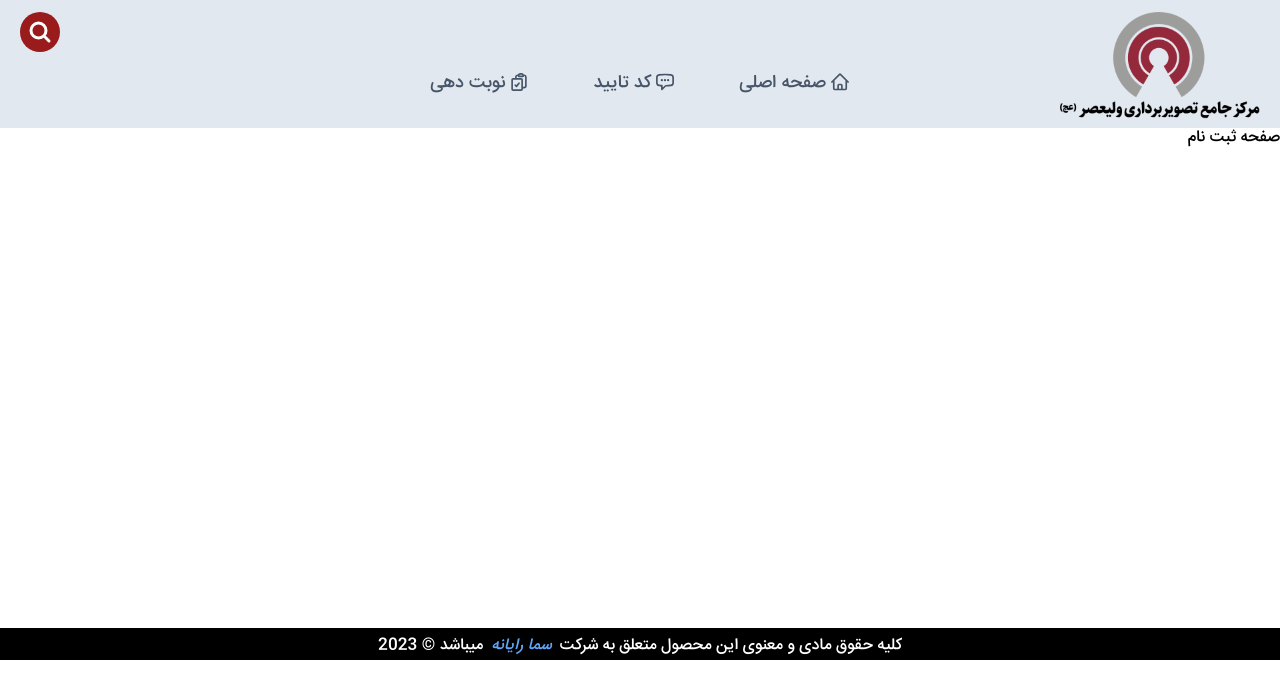
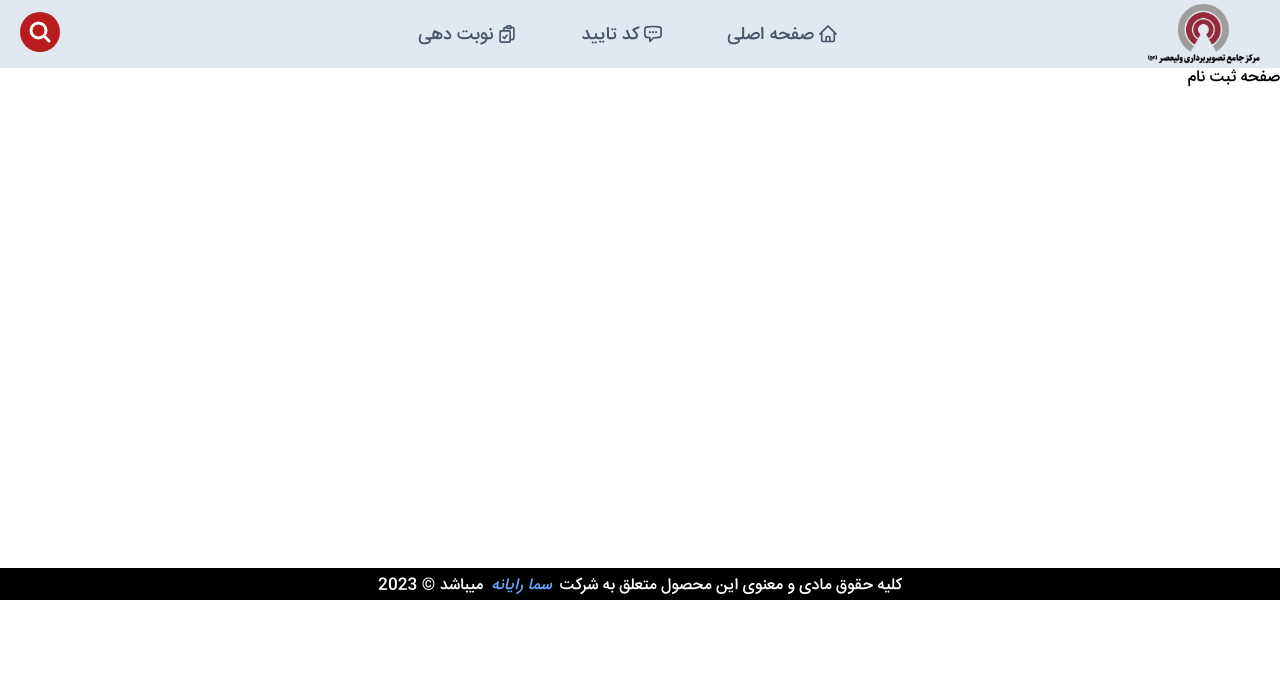
Before and after one commit to farshad-vgr/next-task-sama, a Next.js app: page / in a window 1280 px wide. Shown: the top 698 px of the page. Built offline with nearby package versions, Linux system fonts and the light colour scheme.

Commit message:
header navbar responsived

```diff
--- a/components/CloseButton/CloseButton.tsx
+++ b/components/CloseButton/CloseButton.tsx
@@ -7,8 +7,8 @@ export default function MenuButton({ setIsAside }: Props) {
 		<>
 			<section
 				onClick={() => setIsAside(false)}
-				className="flex justify-center items-center absolute top-2 right-2 w-10 h-10 mt-1 rounded-full text-base text-red-500 border border-red-500 shadow-[0_0_0.25rem_1px_inset] shadow-red-500">
-				<svg xmlns="http://www.w3.org/2000/svg" fill="none" viewBox="0 0 24 24" strokeWidth={3} stroke="currentColor" className="w-7 h-7">
+				className="flex justify-center items-center absolute top-3 right-3 w-7 h-7 mt-1 rounded-full text-base text-red-600 border border-red-600 shadow-[0_0_0.25rem_1px_inset] shadow-red-500">
+				<svg xmlns="http://www.w3.org/2000/svg" fill="none" viewBox="0 0 24 24" strokeWidth={3} stroke="currentColor" className="w-5 h-5">
 					<path strokeLinecap="round" strokeLinejoin="round" d="M6 18L18 6M6 6l12 12" />
 				</svg>
 			</section>
--- a/components/Header/Header.tsx
+++ b/components/Header/Header.tsx
@@ -6,19 +6,19 @@ import LogoImage from "../../public/assets/images/logo.png";
 export default function Header() {
 	return (
 		<>
-			<header className="w-full h-[4rem] sm:h-[8rem]">
-				<div className="w-full h-[4rem] sm:h-[8rem] bg-slate-200">
+			<header className="w-full h-[4.25rem] bg-slate-200">
+				<div>
 					<Container>
 						<div className="hidden sm:block absolute top-3 left-5">
 							<SearchButton />
 						</div>
 
-						<div className="hidden mt-14 sm:block">
+						<div className="hidden sm:block sm:absolute sm:top-6 sm:mr-6">
 							<Navbar direction="flex-row" />
 						</div>
 
-						<div className="absolute top-3 right-5">
-							<Image src={LogoImage} width={200} height={100} alt="Logo" />
+						<div className="absolute top-0 right-3 md:right-5 w-28 mt-1">
+							<Image src={LogoImage} alt="Logo" />
 						</div>
 
 						<div className="block sm:hidden">
--- a/components/MenuButton/MenuButton.tsx
+++ b/components/MenuButton/MenuButton.tsx
@@ -9,7 +9,7 @@ export default function MenuButton() {
 			{isAside ? null : (
 				<section
 					onClick={() => setIsAside(true)}
-					className="flex justify-center items-center absolute top-2 right-5 w-10 h-10 mt-1 rounded-full text-base bg-red-500 text-white hover:cursor-pointer">
+					className="flex justify-center items-center absolute top-2 left-5 w-10 h-10 mt-1 rounded-full text-base bg-red-700 text-white hover:cursor-pointer">
 					<svg xmlns="http://www.w3.org/2000/svg" fill="none" viewBox="0 0 24 24" strokeWidth={3} stroke="currentColor" className="w-6 h-6">
 						<path strokeLinecap="round" strokeLinejoin="round" d="M3.75 6.75h16.5M3.75 12h16.5m-16.5 5.25h16.5" />
 					</svg>
--- a/components/Navbar/Navbar.tsx
+++ b/components/Navbar/Navbar.tsx
@@ -36,7 +36,7 @@ export default function Navbar({ direction }: Props) {
 	return (
 		<>
 			<nav>
-				<ul className={`flex ${direction} gap-5 sm:gap-10 md:gap-16 text-xl text-slate-600`}>
+				<ul className={`flex ${direction} gap-5 sm:gap-10 md:gap-16 text-md text-slate-200 sm:text-slate-600`}>
 					{itemsContent.map(({ id, href, svgPathD1, svgPathD2, textContent }) => {
 						return <NavbarItem key={id} href={href} svgPathD1={svgPathD1} svgPathD2={svgPathD2} textContent={textContent} />;
 					})}
--- a/components/NavbarItem/NavbarItem.tsx
+++ b/components/NavbarItem/NavbarItem.tsx
@@ -10,7 +10,7 @@ interface Props {
 export default function NavbarItem({ href, svgPathD1, svgPathD2, textContent }: Props) {
 	return (
 		<>
-			<li className="text-lg hover:text-red-800 hover:underline">
+			<li className="text-lg hover:text-red-700 hover:underline">
 				<Link href={href}>
 					<span className="flex gap-1">
 						<svg
--- a/components/SearchButton/SearchButton.tsx
+++ b/components/SearchButton/SearchButton.tsx
@@ -8,7 +8,7 @@ export default function SearchButton() {
 		<>
 			<div
 				onClick={() => setElementWidth((prevValue) => (prevValue === "w-10" ? "w-80" : "w-10"))}
-				className={`${elementWidth} h-10 px-2 rounded-full text-base bg-red-800 text-white hover:bg-red-700 hover:cursor-pointer transition-all duration-500`}>
+				className={`${elementWidth} h-10 px-2 rounded-full text-base bg-red-700 text-white hover:bg-red-600 hover:cursor-pointer transition-all duration-500`}>
 				{elementWidth === "w-80" ? (
 					<input
 						onClick={(e) => e.stopPropagation()}
```
